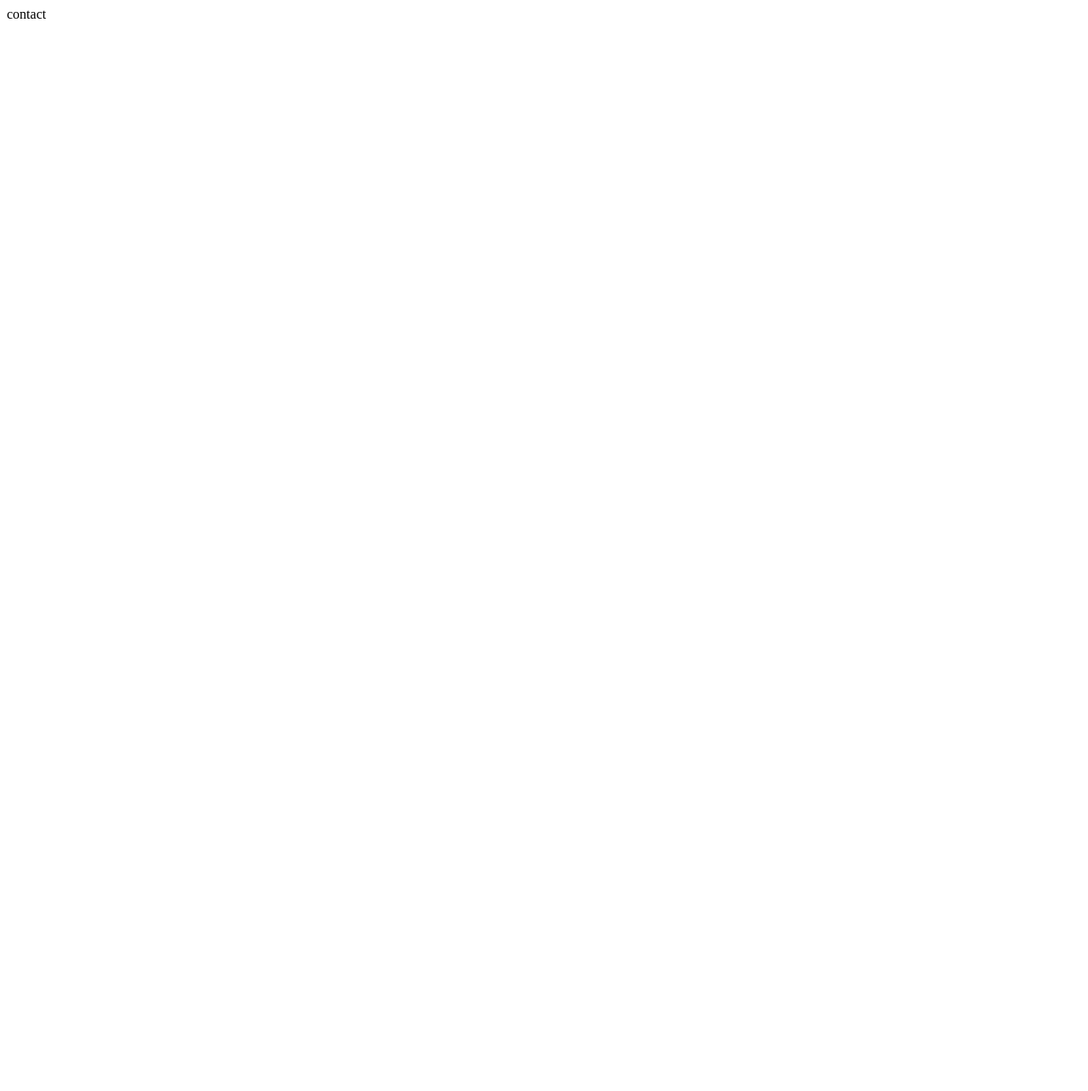
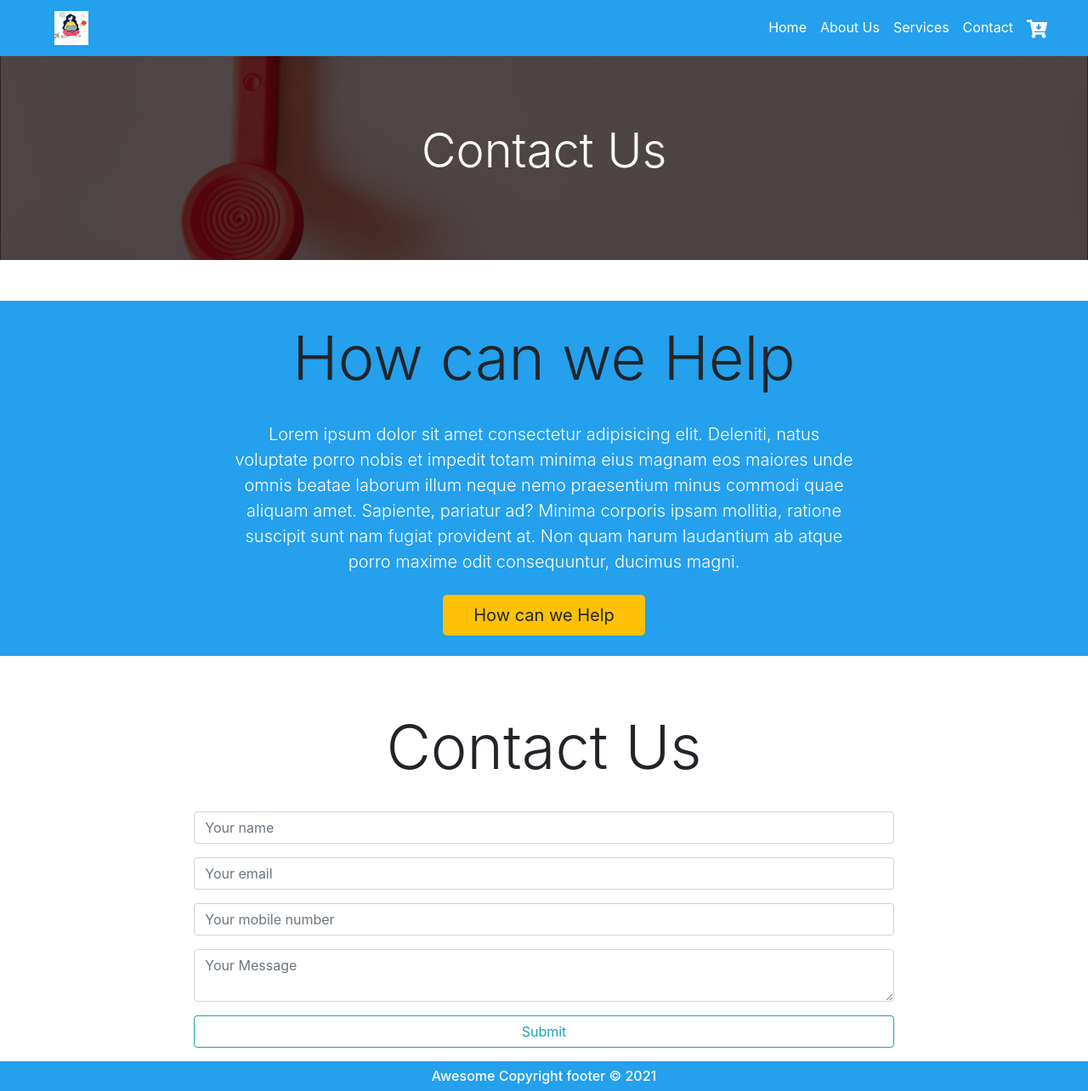
Before and after one commit to NirvanaCore/GatsbyReactWebsite, a Gatsby site: page /contact in a window 1280 px wide. Shown: the whole page at 85% size. Before the commit the page ends 800 px from the top, so only its background shows below. Built offline with nearby package versions, Linux system fonts and the light colour scheme; Gatsby itself is replaced by a stand-in of ours.

Commit message:
form added

```diff
--- /dev/null
+++ b/src/components/Contact/Contact.js
@@ -0,0 +1,53 @@
+import React from "react"
+import Heading from "../Reusable/Heading"
+
+const Contact = () => {
+  return (
+    <section className="py-3">
+      <Heading title="Contact Us" />
+      <div className="col-10 col-sm-8 mx-auto">
+        <form action="https://formspree.io/f/mnqlzybl" method="POST">
+          <div className="form-group">
+            <input
+              type="text"
+              name="name"
+              id="name"
+              className="form-control"
+              placeholder="Your name"
+            />
+          </div>
+        </form>
+        <div className="form-group">
+          <input
+            type="email"
+            name="email"
+            id="email"
+            className="form-control"
+            placeholder="Your email"
+          />
+        </div>
+        <div className="form-group">
+          <input
+            type="number"
+            name="mobile"
+            id="mobile"
+            className="form-control"
+            placeholder="Your mobile number"
+          />
+        </div>
+        <div className="form-group">
+          <textarea
+            type="text"
+            name="description"
+            id="description"
+            className="form-control"
+            placeholder="Your Message"
+          />
+        </div>
+        <button className="btn btn-outline-info btn-block">Submit</button>
+      </div>
+    </section>
+  )
+}
+
+export default Contact
--- a/src/components/Reusable/Navbar.js
+++ b/src/components/Reusable/Navbar.js
@@ -1,4 +1,4 @@
-import React, { Component } from 'react'
+import React, { Component } from "react"
 import { Link } from "gatsby"
 import logo from "../../images/logo.jpeg"
 import { FaCartArrowDown } from "react-icons/fa"
@@ -35,8 +35,7 @@ export default class Navbar extends Component {
     return (
       <nav className="navbar navbar-expand-sm bg-theme  text-white">
         <Link to="/" className="navbar-brand ml-5">
-
-          <img src={logo} alt="logo" width="40px" height='40px' />
+          <img src={logo} alt="logo" width="40px" height="40px" />
         </Link>
         <button
           className="navbar-toggler"
--- a/src/components/layout.css
+++ b/src/components/layout.css
@@ -7,7 +7,7 @@
 } */
 
 .bg-theme {
-  background-color: #b4161b;
+  background-color: #24a0ed;
 }
 
 .text-theme {
--- a/src/pages/contact.js
+++ b/src/pages/contact.js
@@ -1,11 +1,35 @@
-import React from 'react'
+import * as React from "react"
+import { graphql } from "gatsby"
+import Layout from "../components/layout"
+import Seo from "../components/seo"
+import HeroSection from "../components/Reusable/HeroSection"
+import InfoBlock from "../components/Reusable/InfoBlock"
+import Contact from "../components/Contact/Contact"
 
-const contact = () => {
-  return (
-    <div>
-      contact
-    </div>
-  )
-}
+const ContactPage = ({ data }) => (
+  <Layout>
+    <Seo title="Home" />
+    <HeroSection
+      img={data.img.childImageSharp.fluid}
+      title="Contact Us"
+      subtitle=""
+      heroClass="about-background"
+    />
+    <InfoBlock heading="How can we Help" />
+    <Contact />
+  </Layout>
+)
 
-export default contact
+export const query = graphql`
+  {
+    img: file(relativePath: { eq: "contact.png" }) {
+      childImageSharp {
+        fluid {
+          ...GatsbyImageSharpFluid_tracedSVG
+        }
+      }
+    }
+  }
+`
+
+export default ContactPage
```
Also changed, not shown: src/components/About/TeamPhotoSection.js (+9 -20 lines), src/components/Reusable/DualInfoBlock.js (+15 -6 lines), src/images/cardTitle.jpg (added), src/images/contact.png (added).
